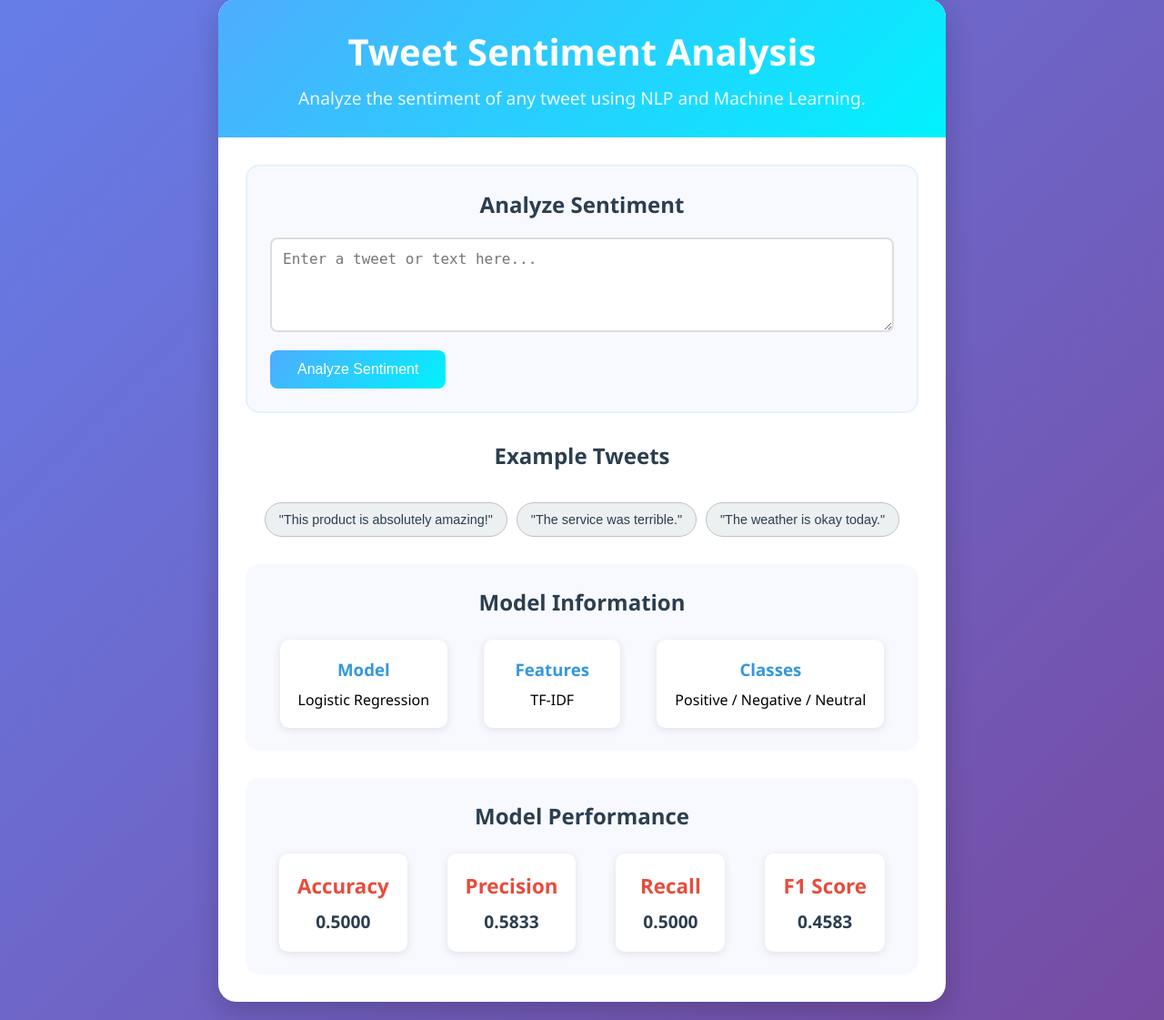
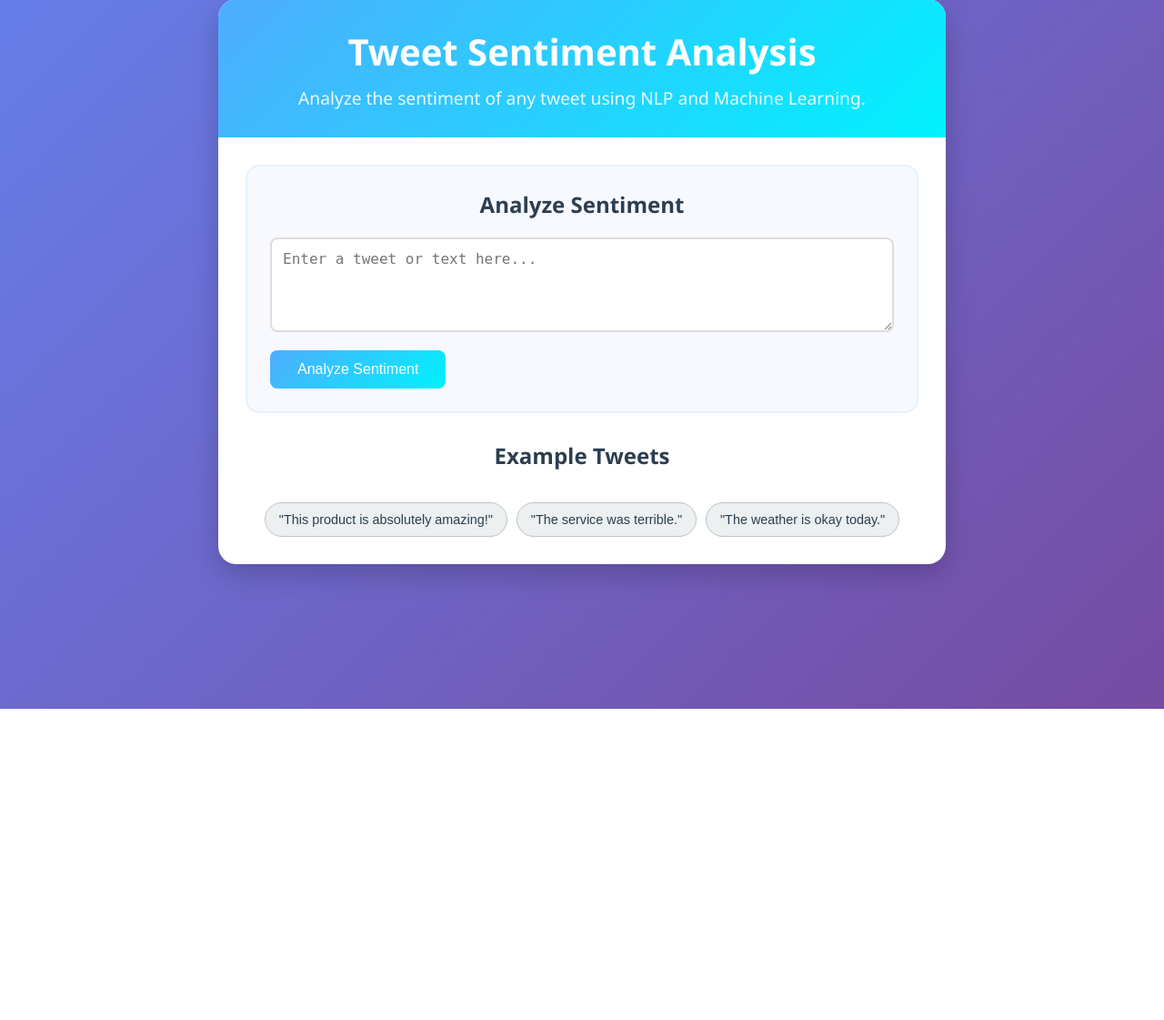
Before and after one commit to Pradyum-02/ir-mini-project, a Flask app: page / in a window 1280 px wide. Shown: the part 21-1142 px from the top of the page at 91% size. After the commit the page ends 800 px from the top, so only its background shows below. Run offline with Flask 3, Linux system fonts and the light colour scheme.

Commit message:
Chnages in ui

```diff
--- a/static/style.css
+++ b/static/style.css
@@ -117,7 +117,7 @@ button:active {
 }
 
 .examples {
-    margin-bottom: 30px;
+    margin-bottom: 0;
 }
 
 .examples h2 {
@@ -149,80 +149,6 @@ button:active {
     transform: scale(1.05);
 }
 
-.model-info {
-    background: #f8f9ff;
-    border-radius: 15px;
-    padding: 25px;
-    margin-bottom: 30px;
-}
-
-.model-info h2 {
-    color: #2c3e50;
-    margin-bottom: 25px;
-    text-align: center;
-}
-
-.info-cards {
-    display: flex;
-    justify-content: space-around;
-    flex-wrap: wrap;
-    gap: 15px;
-}
-
-.card {
-    background: white;
-    padding: 20px;
-    border-radius: 10px;
-    text-align: center;
-    box-shadow: 0 2px 10px rgba(0, 0, 0, 0.1);
-    min-width: 150px;
-}
-
-.card h3 {
-    color: #3498db;
-    margin-bottom: 10px;
-}
-
-.analytics {
-    background: #f8f9ff;
-    border-radius: 15px;
-    padding: 25px;
-}
-
-.analytics h2 {
-    color: #2c3e50;
-    margin-bottom: 25px;
-    text-align: center;
-}
-
-.analytics-cards {
-    display: flex;
-    justify-content: space-around;
-    flex-wrap: wrap;
-    gap: 20px;
-}
-
-.analytics-card {
-    background: white;
-    padding: 20px;
-    border-radius: 10px;
-    text-align: center;
-    box-shadow: 0 2px 10px rgba(0, 0, 0, 0.1);
-    min-width: 120px;
-}
-
-.analytics-card h3 {
-    color: #e74c3c;
-    margin-bottom: 10px;
-    font-size: 1.4rem;
-}
-
-.analytics-card p {
-    color: #2c3e50;
-    font-weight: bold;
-    font-size: 1.2rem;
-}
-
 @media (max-width: 600px) {
     .container {
         margin: 10px;
@@ -233,15 +159,7 @@ button:active {
         font-size: 2rem;
     }
 
-    .prediction-card,
-    .model-info,
-    .analytics {
+    .prediction-card {
         padding: 20px;
     }
-
-    .info-cards,
-    .analytics-cards {
-        flex-direction: column;
-        align-items: center;
-    }
 }
--- a/templates/index.html
+++ b/templates/index.html
@@ -57,32 +57,7 @@
                 </div>
             </section>
 
-            <!-- Model Information -->
-            <section class="model-info">
-                <h2>Model Information</h2>
-                <div class="info-cards">
-                    <div class="card">
-                        <h3>Model</h3>
-                        <p>Logistic Regression</p>
-                    </div>
-                    <div class="card">
-                        <h3>Features</h3>
-                        <p>TF-IDF</p>
-                    </div>
-                    <div class="card">
-                        <h3>Classes</h3>
-                        <p>Positive / Negative / Neutral</p>
-                    </div>
-                </div>
-            </section>
-
-            <!-- Analytics Section -->
-            <section class="analytics">
-                <h2>Model Performance</h2>
-                <div id="analyticsContent" class="analytics-cards">
-                    <!-- Analytics will be loaded here via JavaScript -->
-                </div>
-            </section>
+            <div id="analyticsContent" hidden></div>
         </main>
     </div>
 
```
